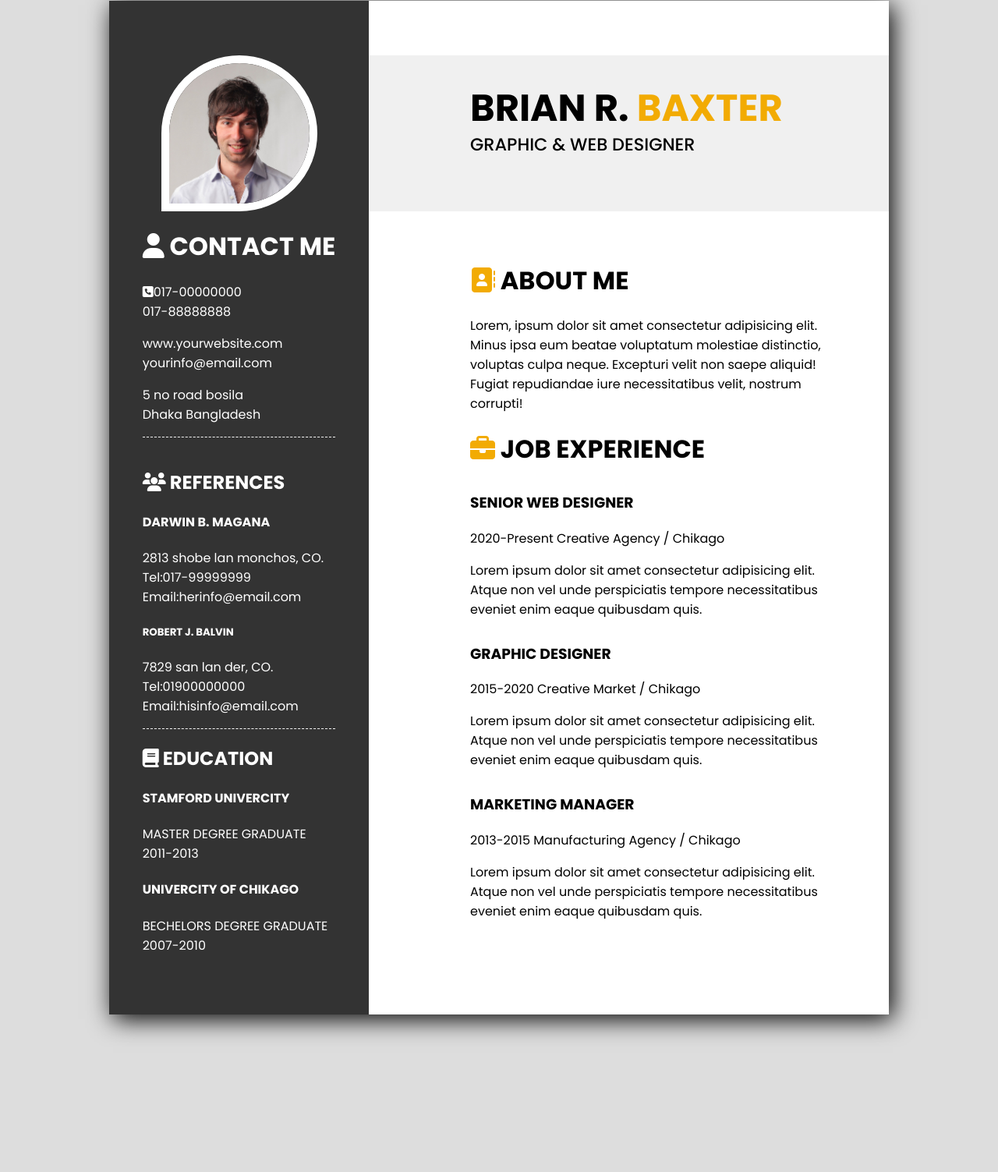
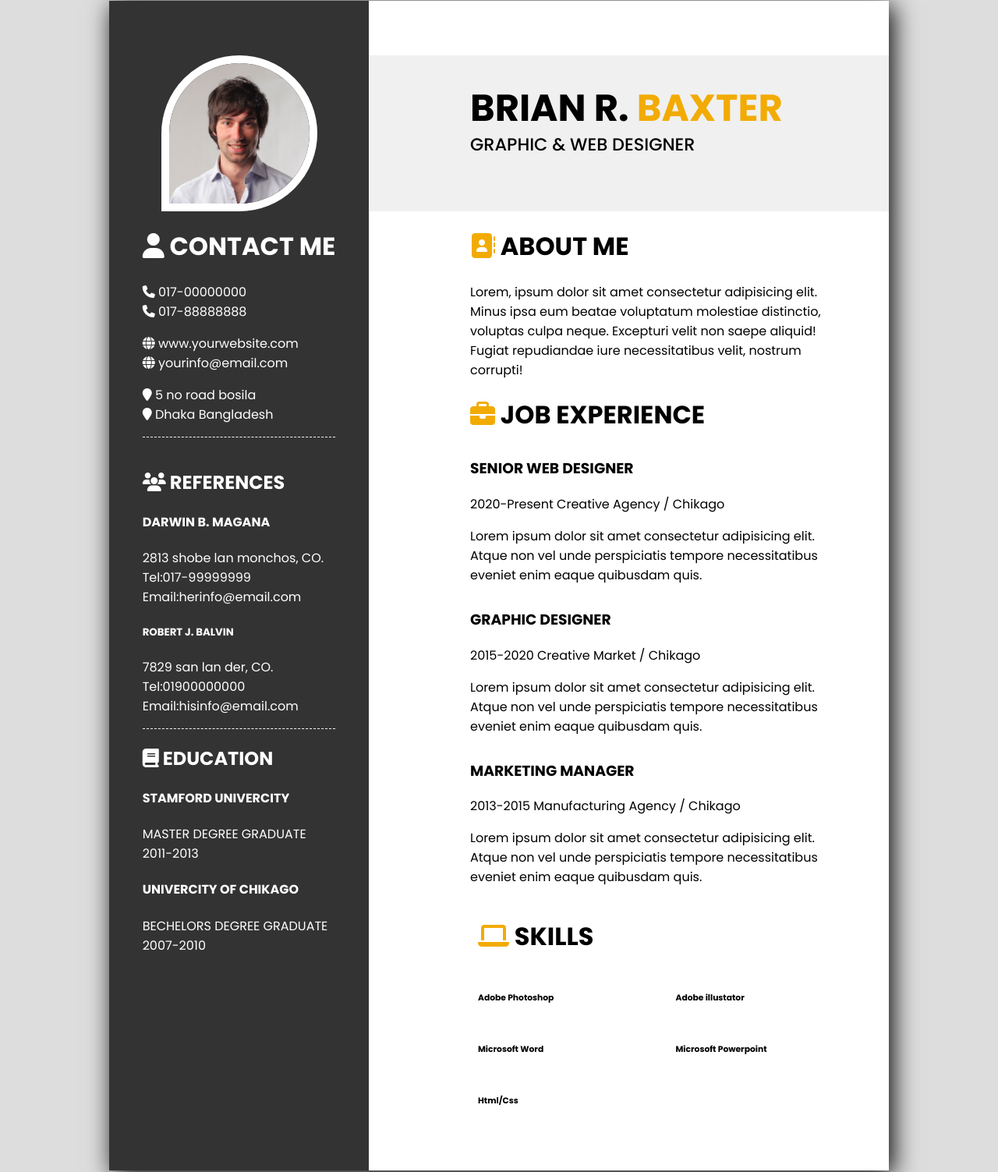
Before and after one commit to asaduzzamanashik372/resume-practice, a plain HTML site: page index.html in a window 1280 px wide. Shown: the part 49-1552 px from the top of the page at 78% size. Before the commit the page ends 1400 px from the top, so only its background shows below. Drawn offline with Linux system fonts and the light colour scheme.

Commit message:
aded skil section

```diff
--- a/index.html
+++ b/index.html
@@ -15,9 +15,10 @@
             <div class="left-text-container">
                 <div class="contact-info-container">
                     <h1><i class="fa fa-user" aria-hidden="true"></i> CONTACT ME</h1>
-                    <p class="mibile"><i class="fa fa-phone-square" aria-hidden="true"></i>017-00000000<br>017-88888888</p>
-                    <p class="website">www.yourwebsite.com<br>yourinfo@email.com</p>
-                    <p class="location">5 no road bosila<br>Dhaka Bangladesh</p>
+
+                    <p><i class="fa fa-phone" aria-hidden="true"></i> 017-00000000<br><i class="fa fa-phone" aria-hidden="true"></i> 017-88888888</p>
+                    <p class="website"><i class="fa fa-globe" aria-hidden="true"></i> www.yourwebsite.com<br><i class="fa fa-globe" aria-hidden="true"></i> yourinfo@email.com</p>
+                    <p class="location"><i class="fa fa-map-marker" aria-hidden="true"></i> 5 no road bosila<br><i class="fa fa-map-marker" aria-hidden="true"></i> Dhaka Bangladesh</p>
                     </div>
                     <div class="reference-container">
 
@@ -60,6 +61,19 @@
                     <p class="exp-description">2013-2015  Manufacturing Agency / Chikago</p>
                     <p class="exp-sub-des">Lorem ipsum dolor sit amet consectetur adipisicing elit. Atque non vel unde perspiciatis tempore necessitatibus eveniet enim eaque quibusdam quis.</p>
                 </div>
+                <div class="skill-container">
+                    <h1 class="skill-title"><i class="fa fa-laptop" aria-hidden="true" style="color: #F2AB03;"></i> SKILLS</h1>
+                    <div class="skills-container">
+                    <div class="photoshop"><h6>Adobe Photoshop</h6>
+
+                    </div>
+                    <div class="illustator"><h6>Adobe illustator</h6></div>
+                    <div class="ms-word"><h6>Microsoft Word</h6></div>
+                    <div class="powerpoint"><h6>Microsoft Powerpoint</h6></div>
+                    <div class="html-css"><h6>Html/Css</h6></div>
+                </div>
+
+            </div>
 
             </div>
         </div>
--- a/style/style.css
+++ b/style/style.css
@@ -14,7 +14,7 @@
   }
   .container{
     max-width: 1000px;
-    min-height: 1300px;
+    min-height: 1500px;
     margin: 50px auto;
     box-shadow: 5px 6px 30px 0px;
     display: flex;
@@ -55,6 +55,11 @@
   .contact-title{
     margin
   }
+  .phone-icon-container{
+    display: flex;
+    align-items: center;
+  }
+
   .reference-container{
     border-bottom: 1px dashed white;
   }
@@ -95,7 +100,7 @@
 
   }
   .about-container{
-    margin-top: 65px;
+    margin-top: 20px;
   }
   .about-title{
     margin-left: 130px;
@@ -124,3 +129,13 @@
     margin-right: 60px;
 
   }
+  .skills-container{
+    display: grid;
+    grid-template-columns: repeat(2,1fr);
+    margin-left: 140px;
+    margin-right: 20px;
+  }
+  .skill-title{
+    margin-left: 140px;
+    margin-top: 40px;
+  }
```
